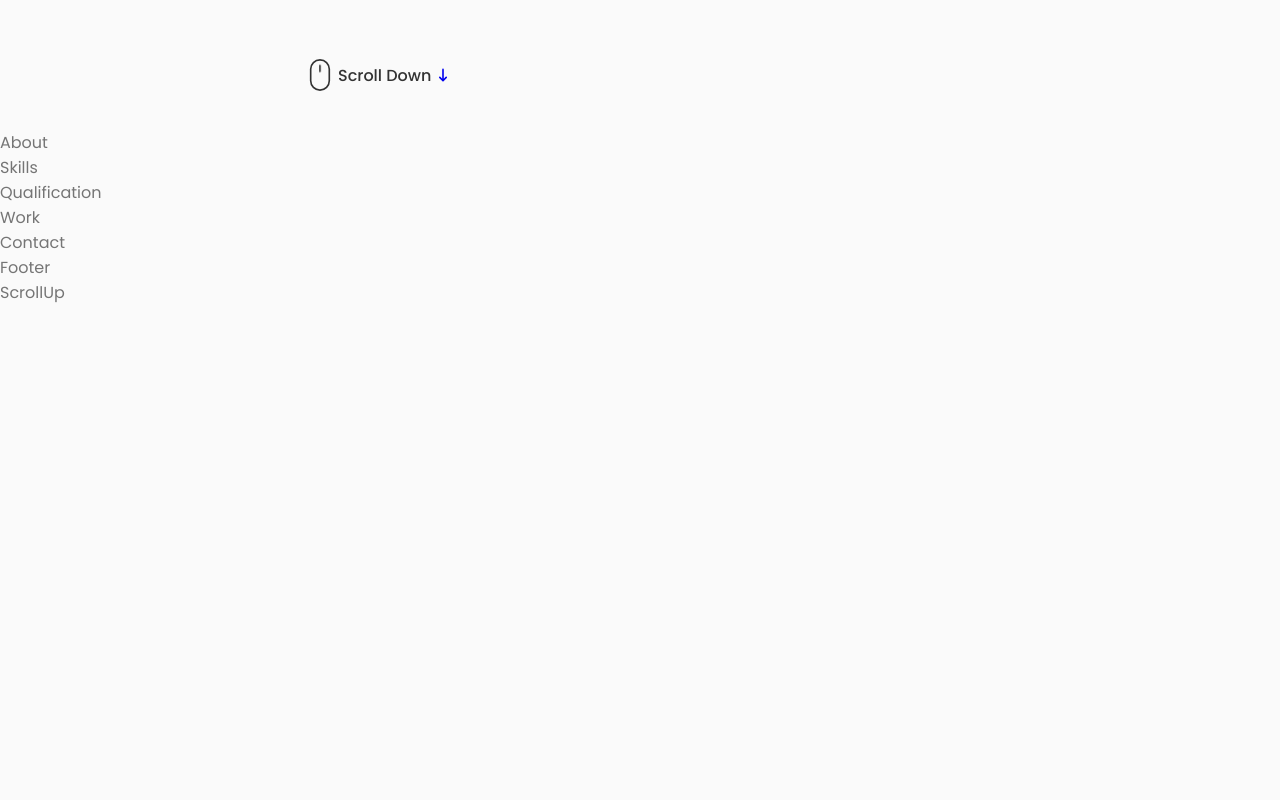
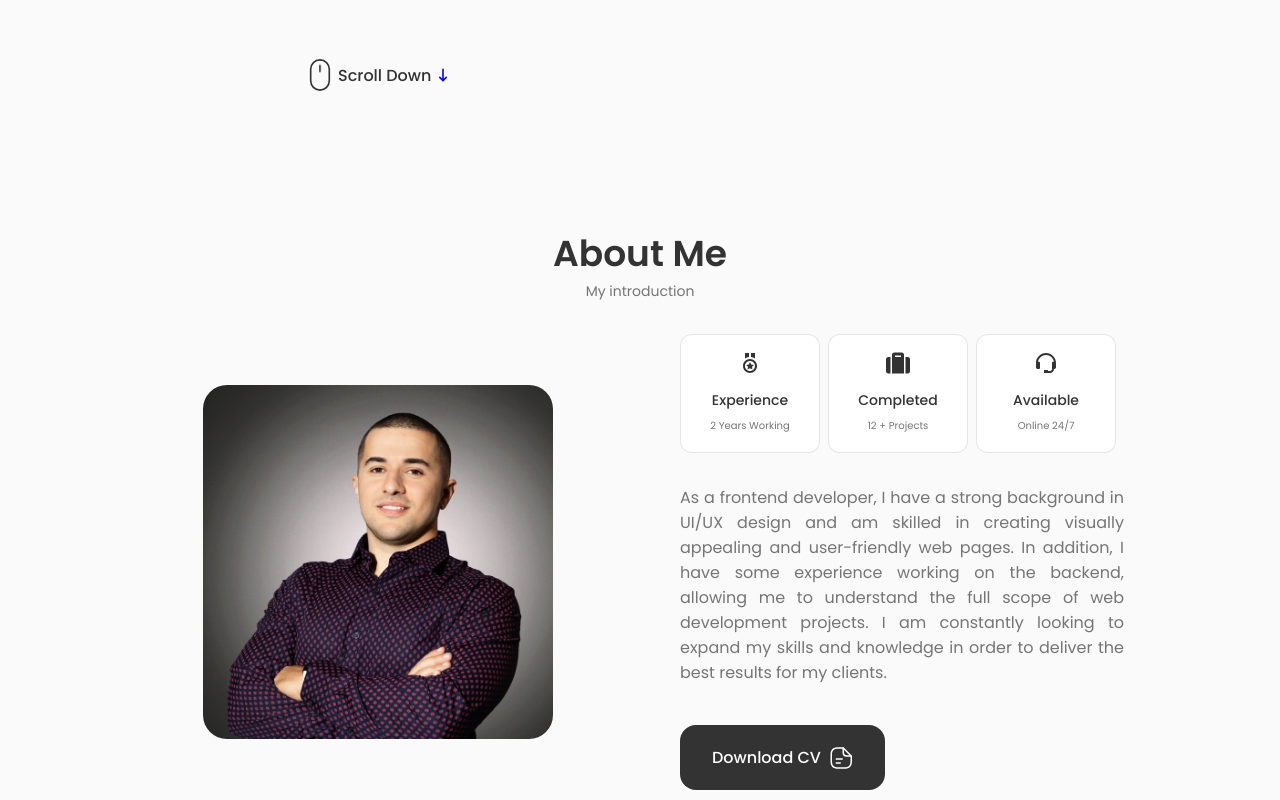
Before and after one commit to GeorgiPetrushev/Portfolio-next-level, a React (Create React App) app: page / in a window 1280 px wide. Shown: the part 560-1360 px from the top of the page. Before the commit the page ends 865 px from the top, so only its background shows below. Built offline with nearby package versions, Linux system fonts and the light colour scheme.

Commit message:
about section

```diff
--- a/src/App.css
+++ b/src/App.css
@@ -126,7 +126,7 @@
 .section__subtitle {
   display: block;
   font-size: var(--small-font-size);
-  margin-bottom: 4rem;
+  margin-bottom: 2rem;
 }
 
 .section__title,
--- a/src/components/about/About.js
+++ b/src/components/about/About.js
@@ -1,9 +1,66 @@
-import React from 'react'
+import React from "react";
+import MyImg from "../../images/MyImg.jpg";
+import StyledAbout from "./StyleAbout";
+import Info from "./Info";
+import CV from "../../data/Georgi-Petrushev-CV.pdf";
 
 const About = () => {
   return (
-    <div>About</div>
-  )
-}
+    <StyledAbout>
+      {" "}
+      <section className="about section" id="about">
+        <h2 className="section__title">About Me</h2>
+        <span className="section__subtitle">My introduction</span>
 
-export default About
+        <div className="about__container container grid">
+          <img src={MyImg} alt="" className="about__img" />
+
+          <div className="about__data">
+            <Info />
+
+            <p className="about__description">
+              As a frontend developer, I have a strong background in UI/UX
+              design and am skilled in creating visually appealing and
+              user-friendly web pages. In addition, I have some experience
+              working on the backend, allowing me to understand the full scope
+              of web development projects. I am constantly looking to expand my
+              skills and knowledge in order to deliver the best results for my
+              clients.
+            </p>
+
+            <a download="" href={CV} className="button button--flex">
+              Download CV
+              <svg
+                class="button__icon"
+                xmlns="http://www.w3.org/2000/svg"
+                width="24"
+                height="24"
+                viewBox="0 0 24 24"
+                fill="none"
+              >
+                <path
+                  d="M15.25 22.7502H9.25C3.82 22.7502 1.5 20.4302 1.5 15.0002V9.00024C1.5 3.57024 3.82 1.25024 9.25 1.25024H14.25C14.66 1.25024 15 1.59024 15 2.00024C15 2.41024 14.66 2.75024 14.25 2.75024H9.25C4.64 2.75024 3 4.39024 3 9.00024V15.0002C3 19.6102 4.64 21.2502 9.25 21.2502H15.25C19.86 21.2502 21.5 19.6102 21.5 15.0002V10.0002C21.5 9.59024 21.84 9.25024 22.25 9.25024C22.66 9.25024 23 9.59024 23 10.0002V15.0002C23 20.4302 20.68 22.7502 15.25 22.7502Z"
+                  fill="var(--container-color)"
+                ></path>
+                <path
+                  d="M22.25 10.7502H18.25C14.83 10.7502 13.5 9.42023 13.5 6.00023V2.00023C13.5 1.70023 13.68 1.42023 13.96 1.31023C14.24 1.19023 14.56 1.26023 14.78 1.47023L22.78 9.47023C22.99 9.68023 23.06 10.0102 22.94 10.2902C22.82 10.5702 22.55 10.7502 22.25 10.7502ZM15 3.81023V6.00023C15 8.58023 15.67 9.25023 18.25 9.25023H20.44L15 3.81023Z"
+                  fill="var(--container-color)"
+                ></path>
+                <path
+                  d="M13.25 13.7502H7.25C6.84 13.7502 6.5 13.4102 6.5 13.0002C6.5 12.5902 6.84 12.2502 7.25 12.2502H13.25C13.66 12.2502 14 12.5902 14 13.0002C14 13.4102 13.66 13.7502 13.25 13.7502Z"
+                  fill="var(--container-color)"
+                ></path>
+                <path
+                  d="M11.25 17.7502H7.25C6.84 17.7502 6.5 17.4102 6.5 17.0002C6.5 16.5902 6.84 16.2502 7.25 16.2502H11.25C11.66 16.2502 12 16.5902 12 17.0002C12 17.4102 11.66 17.7502 11.25 17.7502Z"
+                  fill="var(--container-color)"
+                ></path>
+              </svg>
+            </a>
+          </div>
+        </div>
+      </section>
+    </StyledAbout>
+  );
+};
+
+export default About;
--- /dev/null
+++ b/src/components/about/Info.jsx
@@ -0,0 +1,32 @@
+import React from "react";
+import { BiMedal, BiSupport } from "react-icons/bi";
+import { FaSuitcase } from "react-icons/fa";
+
+const Info = () => {
+  return (
+    <div className="about__info grid">
+      <div className="about__box">
+        <BiMedal class="bx bx-award about__icon" />
+
+        <h3 className="about__title">Experience</h3>
+        <span className="about__subtitle">2 Years Working</span>
+      </div>
+
+      <div className="about__box">
+        <FaSuitcase class="bx bx-briefcase-alt about__icon" />
+
+        <h3 className="about__title">Completed</h3>
+        <span className="about__subtitle">12 + Projects</span>
+      </div>
+
+      <div className="about__box">
+        <BiSupport class="bx bx-support about__icon" />
+
+        <h3 className="about__title">Available</h3>
+        <span className="about__subtitle">Online 24/7</span>
+      </div>
+    </div>
+  );
+};
+
+export default Info;
--- /dev/null
+++ b/src/components/about/StyleAbout.js
@@ -0,0 +1,102 @@
+import styled from "styled-components";
+
+const StyledAbout = styled.div`
+
+.about__container {
+    grid-template-columns: repeat(2, 1fr);
+    align-items: center;
+    column-gap: 5rem;
+}
+
+.about__img {
+    width: 350px;
+    border-radius: 1.5rem;
+    justify-self: center;
+}
+
+.about__info {
+    grid-template-columns: repeat(3, 140px);
+    gap: 0.5rem;
+    margin-bottom: var(--mb-2);
+}
+
+.about__box {
+    background-color: var(--container-color);
+    border: 1px solid rgba(0, 0, 0, 0.1);
+    border-radius: 0.75rem;
+    text-align: center;
+    padding: 1rem 1.25rem;
+}
+
+.about__icon {
+    font-size: 1.5rem;
+    color: var(--title-color);
+    margin-bottom: var(--mb-0-5);
+}
+
+.about__title {
+    font-size: var(--small-font-size);
+    font-weight: var(--font-medium);
+}
+
+.about__subtitle {
+    font-size: var(--tiny-font-size);
+}
+
+.about__description {
+    text-align: justify;
+    margin-bottom: var(--mb-2-5);
+}
+
+
+/*=============== BREAKPOINTS ===============*/
+/* For large devices */
+@media screen and (max-width: 992px) {
+    .about__container {
+        grid-template-columns: 1fr;
+        row-gap: 2.5rem;
+    }
+
+    .about__img {
+        width: 220px;
+    }
+
+    .about__box {
+        padding: 0.75rem 0.5rem;
+    }
+
+    .about__data {
+        text-align: center;
+    }
+
+    .about__info {
+        justify-content: center;
+    }
+
+    .about__description {
+        padding: 0 5rem;
+        margin-bottom: 2rem;
+    }
+  }
+
+  /* For medium devices */
+  @media screen and (max-width: 576px) {
+    .about__info {
+        grid-template-columns: repeat(3, 1fr);
+    }
+
+    .about__description {
+        padding: 0;
+    }
+  }
+
+  /* For small devices */
+  @media screen and (max-width: 350px) {
+    .about__info {
+        grid-template-columns: repeat(2, 1fr);
+    }
+  }
+
+`;
+
+export default StyledAbout;
```
Also changed, not shown: 1 other file (tests, documents, lock files or other folders).
